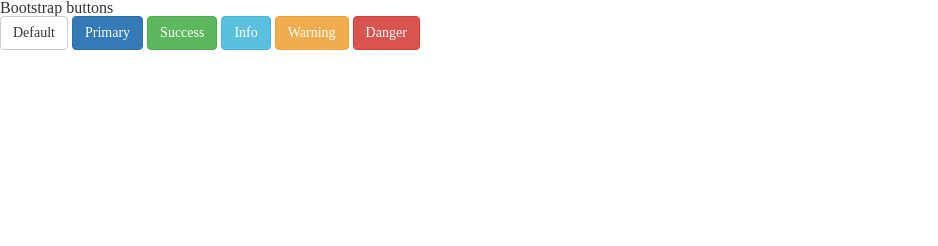
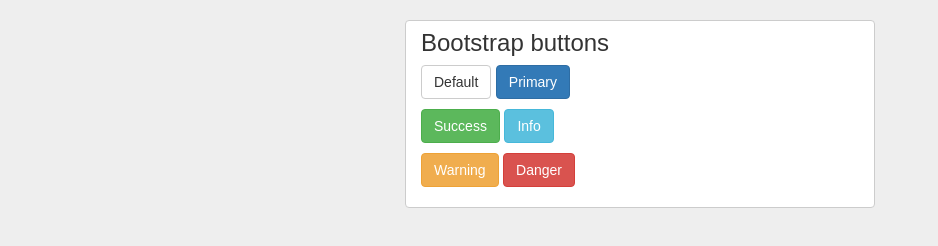
Before and after one commit to BogdanSorin/codeberry-Bootstrap-library, a plain HTML site: page index.html in a window 1280 px wide. Shown: the whole page, without its empty margins (0-938 px from the left). Drawn offline with nearby package versions, Linux system fonts and the light colour scheme.

Commit message:
add final changes

```diff
--- a/index.html
+++ b/index.html
@@ -12,14 +12,22 @@
 <link href="style.css" type="text/css" rel="stylesheet">
 </head>
 <body>
-  <section>
+  <section class="container">
+    <div class="row">
+      <div class="title col-sm-1">
         <h3>Bootstrap buttons</h3>
+      </div>
+    </div>
+    <div class="row">
+      <div class="col-md-6">
         <a href="#" class="btn btn-default">Default</a>
         <a href="#" class="btn btn-primary">Primary</a>
         <a href="#" class="btn btn-success">Success</a>
         <a href="#" class="btn btn-info">Info</a>
         <a href="#" class="btn btn-warning">Warning</a>
         <a href="#" class="btn btn-danger">Danger</a>
+      </div>
+    </div>
   </section>
 </body>
 </html>
--- a/style.css
+++ b/style.css
@@ -0,0 +1,27 @@
+* {
+  box-sizing: border-box;
+}
+
+body {
+  background-color: #eee;
+}
+
+section {
+  max-width: 470px;
+  margin: 20px auto;
+  padding: 10px;
+  color: #333;
+  background-color: #fff;
+  border: 1px solid #ccc;
+  border-radius: 4px;
+  font-family: Arial, sans-serif;
+}
+
+h3 {
+  font-size: 24px;
+}
+
+.title, .btn {
+  margin-bottom: 10px;
+  white-space: nowrap;
+}
```
Lines whose indentation alone changed are shown as unchanged.
